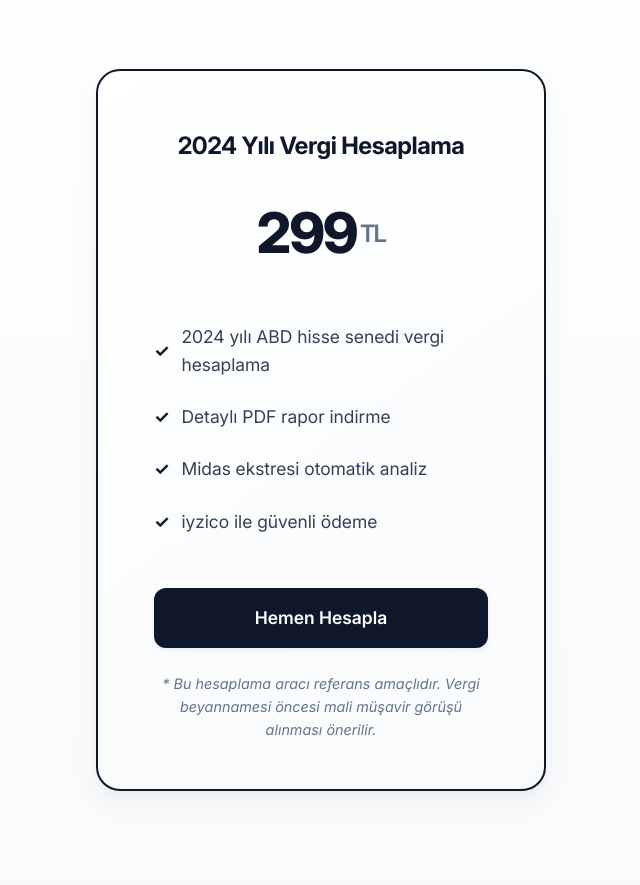
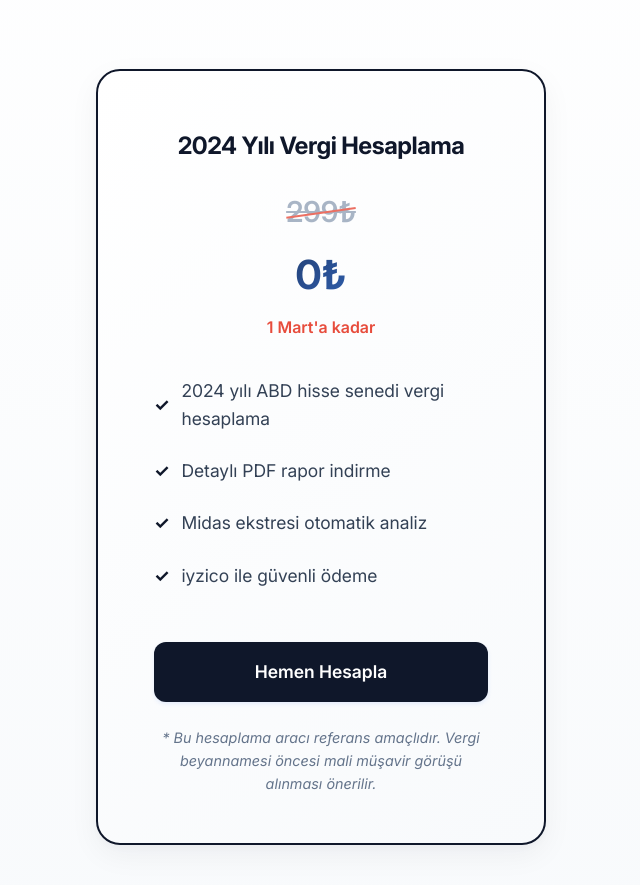
Before and after one commit to emreeozkull/vergihesapla, a Django app: page / in a window 1280 px wide. Shown: the part 1737-2622 px from the top of the page, without its empty margins (319-959 px from the left). Run offline with Django 4.2, Linux system fonts and the light colour scheme.

Commit message:
portfolio log and pricing style

```diff
--- a/requirements.txt
+++ b/requirements.txt
@@ -1,6 +1,6 @@
 asgiref==3.8.1
 Django==4.0.6
 mysqlclient==2.2.1
-pypdf==5.3.0
+pypdf==5.2.0
 sqlparse==0.5.3
 typing_extensions==4.12.2
--- a/static/vergihesapla/styles/index.css
+++ b/static/vergihesapla/styles/index.css
@@ -419,23 +419,61 @@ header {
     letter-spacing: -0.02em;
 }
 
-.pricing-card .price {
-    font-size: 3.5rem;
-    font-weight: 800;
-    color: var(--primary);
-    margin-bottom: 2rem;
-    letter-spacing: -0.03em;
-    display: flex;
-    align-items: center;
-    justify-content: center;
-    gap: 0.2rem;
+.price-container {
+    text-align: center;
+    margin: 1.5rem 0;
 }
 
-.pricing-card .price::after {
-    content: "TL";
-    font-size: 1.5rem;
+.original-price {
+    margin-bottom: 0.5rem;
+}
+
+.crossed-price {
+    font-size: 1.8rem;
     font-weight: 600;
-    color: var(--text-tertiary);
+    color: #94a3b8;
+    text-decoration: line-through;
+    position: relative;
+    opacity: 0.8;
+}
+
+.crossed-price::after {
+    content: "";
+    position: absolute;
+    left: 0;
+    right: 0;
+    top: 50%;
+    height: 2px;
+    background: #e74c3c;
+    transform: rotate(-8deg);
+}
+
+.price {
+    font-size: 2.5rem;
+    font-weight: 700;
+    color: var(--primary);
+    margin: 0;
+    background: linear-gradient(135deg, var(--primary), #3b82f6);
+    -webkit-background-clip: text;
+    background-clip: text;
+    -webkit-text-fill-color: transparent;
+    animation: priceGlow 2s ease-in-out infinite alternate;
+}
+
+@keyframes priceGlow {
+    from {
+        opacity: 0.9;
+    }
+    to {
+        opacity: 1;
+    }
+}
+
+.limited-time {
+    font-size: 1rem;
+    color: #e74c3c;
+    margin: 0.5rem 0 0 0;
+    font-weight: 600;
 }
 
 .pricing-card ul {
--- a/templates/vergihesapla/index.html
+++ b/templates/vergihesapla/index.html
@@ -80,7 +80,13 @@
             <div class="pricing-cards">
                 <div class="pricing-card featured">
                     <h3>2024 Yılı Vergi Hesaplama</h3>
-                    <p class="price">299</p>
+                    <div class="price-container">
+                        <div class="original-price">
+                            <span class="crossed-price">299₺</span>
+                        </div>
+                        <p class="price">0₺</p>
+                        <p class="limited-time">1 Mart'a kadar</p>
+                    </div>
                     <ul>
                         <li>2024 yılı ABD hisse senedi vergi hesaplama</li>
                         <li>Detaylı PDF rapor indirme</li>
```
Also changed, not shown: calculator/midas.py (+17 -13 lines), calculator/views.py (+51 -18 lines).
